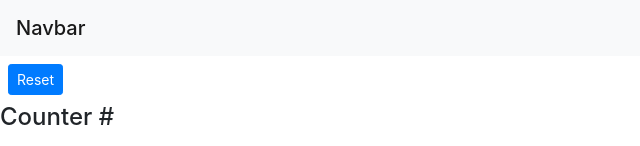
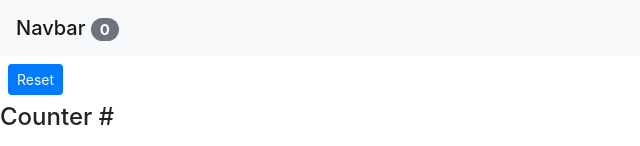
Before and after one commit to efriedla/react-clicker, a React (Create React App) app: page / in a window 1280 px wide. Shown: the top 146 px of the page, without its empty margins (0-640 px from the left). Built offline with nearby package versions, Linux system fonts and the light colour scheme.

Commit message:
counter sync

```diff
--- a/src/App.js
+++ b/src/App.js
@@ -38,7 +38,7 @@
   render() {
     return (
       <React.Fragment>
-      <Nav />
+        <Nav totalCounters={this.state.counters.filter(c => c.value > 0).length}/>
         <Counters
           onReset={this.handleReset}
           onDelete={this.handleDelete}
--- a/src/components/nav.jsx
+++ b/src/components/nav.jsx
@@ -1,10 +1,14 @@
 import { Component } from "react";
 
 class Nav extends Component{
+
     render() {
+        // console.log(this.props);
         return (
            <nav className="navbar navbar-light bg-light">
-                <span className="navbar-brand mb-0 h1">Navbar</span>
+                <a className="navbar-brand mb-0 h1" href="#">Navbar{" " }
+                    <span className="badge badge-pill badge-secondary">{this.props.totalCounters} </span>
+                </a>
             </nav>
         );
     }
```
